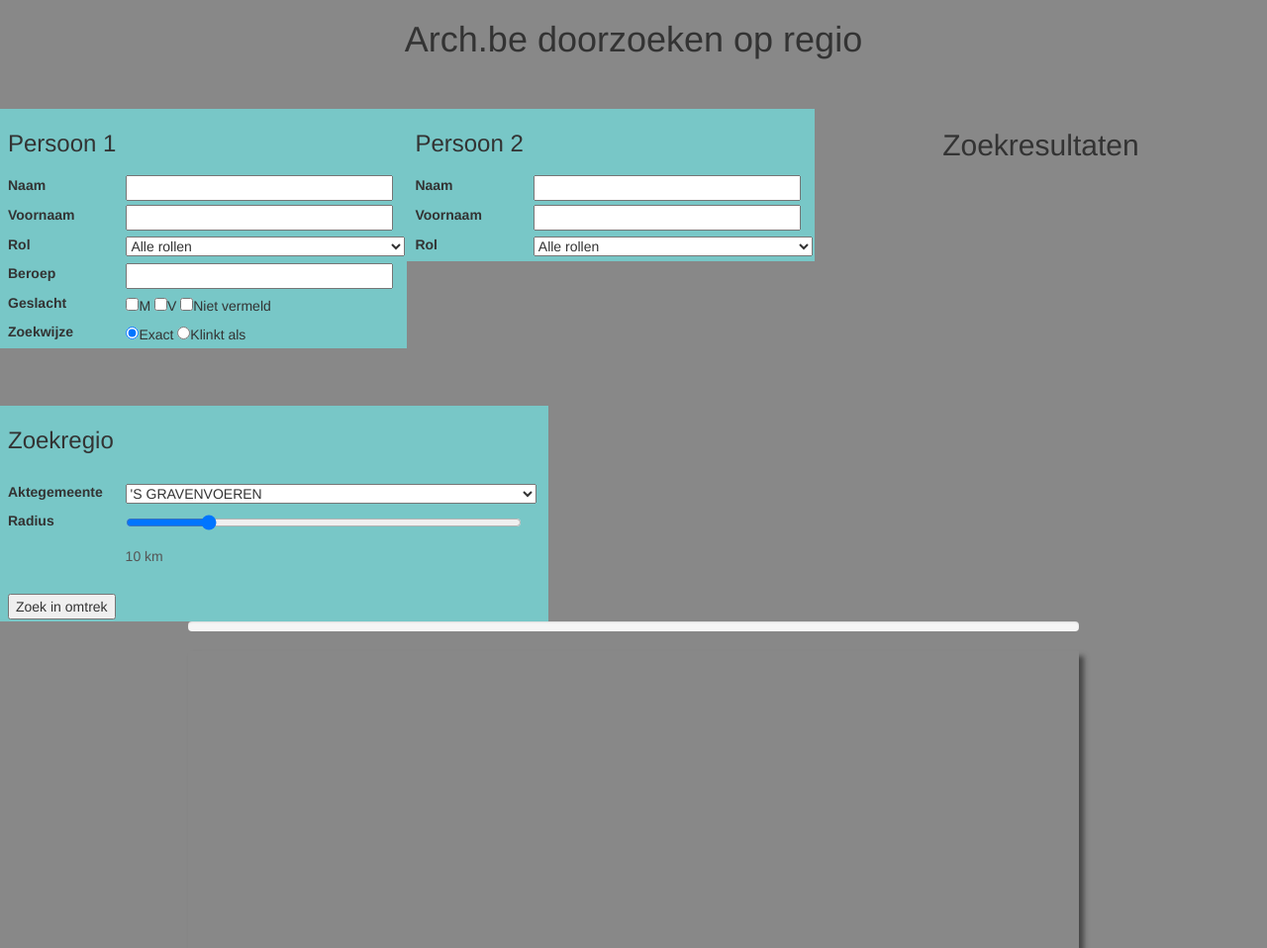
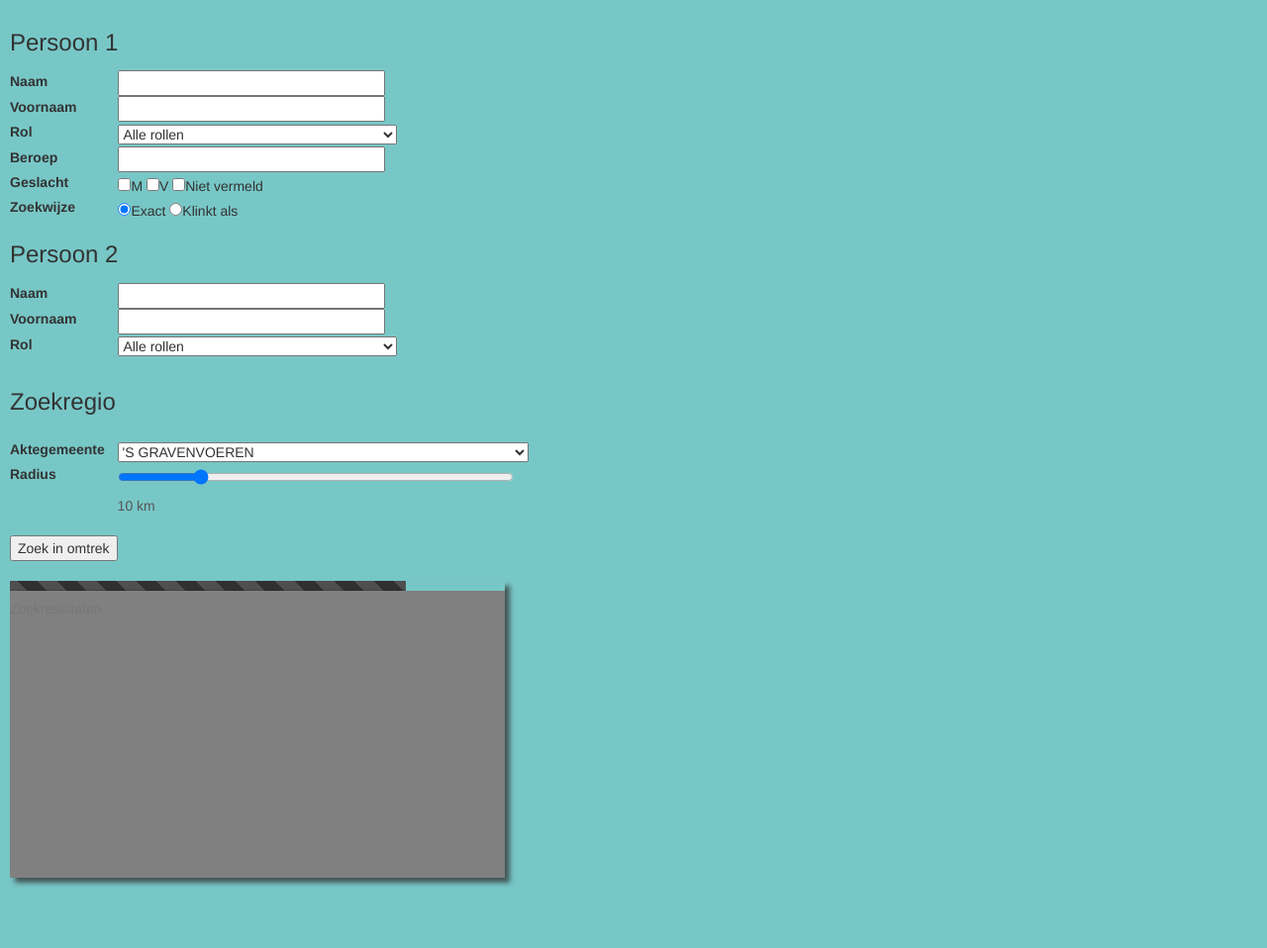
Before and after one commit to koenvelle/rabsearch_web, a Flask app: page / in a window 1280 px wide. Shown: the whole page at 99% size. After the commit the page ends 895 px from the top, so only its background shows below. Run offline with Flask 2, Linux system fonts and the light colour scheme; some libraries are stand-ins or nearby versions.

Commit message:
html cleanup

```diff
--- a/templates/index.html
+++ b/templates/index.html
@@ -105,29 +105,18 @@
 		<style>
 
 		body {
-		background-color: #888;
+			background-color: #78C7C7;
+		}
+
+		div {
+			background-color: #78C7C7;
 		}
 		table {
 		  border-collapse: collapse;
-		  background-color: #78C7C7;
-
 		}
 
 		th, td {
 		  text-align: left;
-		  padding: 2px;
-		  padding-left: 8px;
-		}
-
-
-		.results tr:hover {
-			  color: hotpink;
-			  text-decoration: underline;
-			  		  background-color: #AFEEEE;
-			}
-		}
-		.results tr:nth-child(even) {
-		  background-color: white;
 		}
 
 		.range
@@ -140,60 +129,85 @@
 			-moz-box-shadow:    5px 5px 5px 0px rgba(50, 50, 50, 0.75);
 			box-shadow:         5px 5px 5px 0px rgba(50, 50, 50, 0.75);
 		}
-		.results {
-		  background-color: #78C7C7;
-		  position: sticky;
-		  width:max;
-		  table-layout: fixed;
+
+
+		.personen {
+			margin: 10px;
+		}
+
+		.pers1 {
+		}
+
+		.pers2 {
+		}
+
+		.zoekregio {
+			margin: 10px;
+		}
+
+		.progresscontainer{
+			background-color = #303030;
+			display: block;
+			float: left;
 			width: 100%;
 		}
+
+		.progress-bar {
+			background-color: #303030;
+			display: block;
+			height: 10px;
+			float: left;
+			width: 400px;
+		}
+
+		.resultscontainer {
+			margin: 10px;
+			float: left;
+			width: 500px;
+			height:300px;
+			overflow:hidden;
+			overflow-y: auto;
+			background-color: gray;
+		}
+
+		.resultstable {
+			background-color: #78C7C7;
+			width:100%;
+			position: sticky;
+			top: 0;
+		}
+
+		.resultstable tr:hover {
+			  color: hotpink;
+			  text-decoration: underline;
+			  background-color: #AFEEEE;
+		}
+		.resultstable tr:nth-child(even) {
+		  background-color: white;
+		}
+
 		/* unvisited link */
-		.results a:link {
+		.resultstable a:link {
 		  color: black;
 		  text-decoration: none;
 		}
 
 		/* visited link */
-		.results a:visited {
+		.resultstable a:visited {
 		  color: gray;
 		  text-decoration: none;
 		}
 
 		/* mouse over link */
-		.results a:hover {
+		.resultstable a:hover {
 		  color: hotpink;
 		  text-decoration: underline;
 		}
 
 		/* selected link */
-		.results a:active {
+		.resultstable a:active {
 		  color: blue;
 		  text-decoration: none;
-		}
-
-		.resultscontainer {
-		    overflow: auto;
-			height: 300px;
-			width: 900px;
-		}
-
-		.progress {
-			height: 10px;
-			width: 900px;
-		}
-
-		.pers1 {
-		float: left;
-		height: 300px;
-		}
-
-		.pers2 {
-		float: left;
-		height: 300px;
-		}
-
-		.zoekregio {
-		float: left;
 		}
 
 		/* width */
@@ -203,19 +217,18 @@
 
 		/* Track */
 		::-webkit-scrollbar-track {
-  background: #78C7C7;
-   border-radius: 10px;
+		  background: #f1f1f1;
 		}
 
 		/* Handle */
 		::-webkit-scrollbar-thumb {
 		  background: #888;
-  border-radius: 10px;
 		}
 
 		/* Handle on hover */
 		::-webkit-scrollbar-thumb:hover {
 		  background: #555;
+		}
 }
 
 
@@ -226,13 +239,8 @@
     </head>
     <body>
 
-		<div align=center>
-		<h1>Arch.be doorzoeken op regio</h1>
-        <br><br>
-
 			<form action="{{ url_for('zoek_regio') }}" method="post" id="sample_form">
-		<div width=900px class=shadow>
-				<div>
+						<div class="personen">
 							<div class="pers1">
 							<table >
 								<tr><td><label><h3>Persoon 1</h3> </label></td></tr>
@@ -288,7 +296,7 @@
 
 
 
-				<div class="zoekregio">
+						<div class="zoekregio ">
 							<table>
 							<tr><td><label><h3>Zoekregio<h3> </label></td><tr>
 							<tr>
@@ -322,35 +330,22 @@
 
 							</table>
 						</div>
+			</form>
 
+			<div class="resultscontainer shadow" >
+				<div class="progresscontainer">
+					<div class="progress-bar progress-bar-striped active bg-success" role="progressbar" aria-valuemin="0" aria-valuemax="100">
+					</div>
 				</div>
 
-		</form>
-
-		<h2>Zoekresultaten</h2>
-
-		<br>
-			<div class="progress">
-				<div class="progress-bar progress-bar-striped active bg-success" role="progressbar" aria-valuemin="0" aria-valuemax="100" style=""></div>
-			</div>
-
-
-		<div class="resultscontainer shadow" >
-
-
-
-		<table id="results" class="results">
+				<table id="results" class="resultstable">
+				<caption>Zoekresultaten</caption>
 				{% for gemeente,url in resultaten %}
 				<tr onclick="window.open('{{url}}')";><td><A href="{{url}}"> {{gemeente}}</a></td></tr>
 				{% endfor %}
 				</table>
-
-		</div>
 			</div>
 
 
-
     </body>
-
-
 </html>
```
Lines whose indentation alone changed are shown as unchanged.
